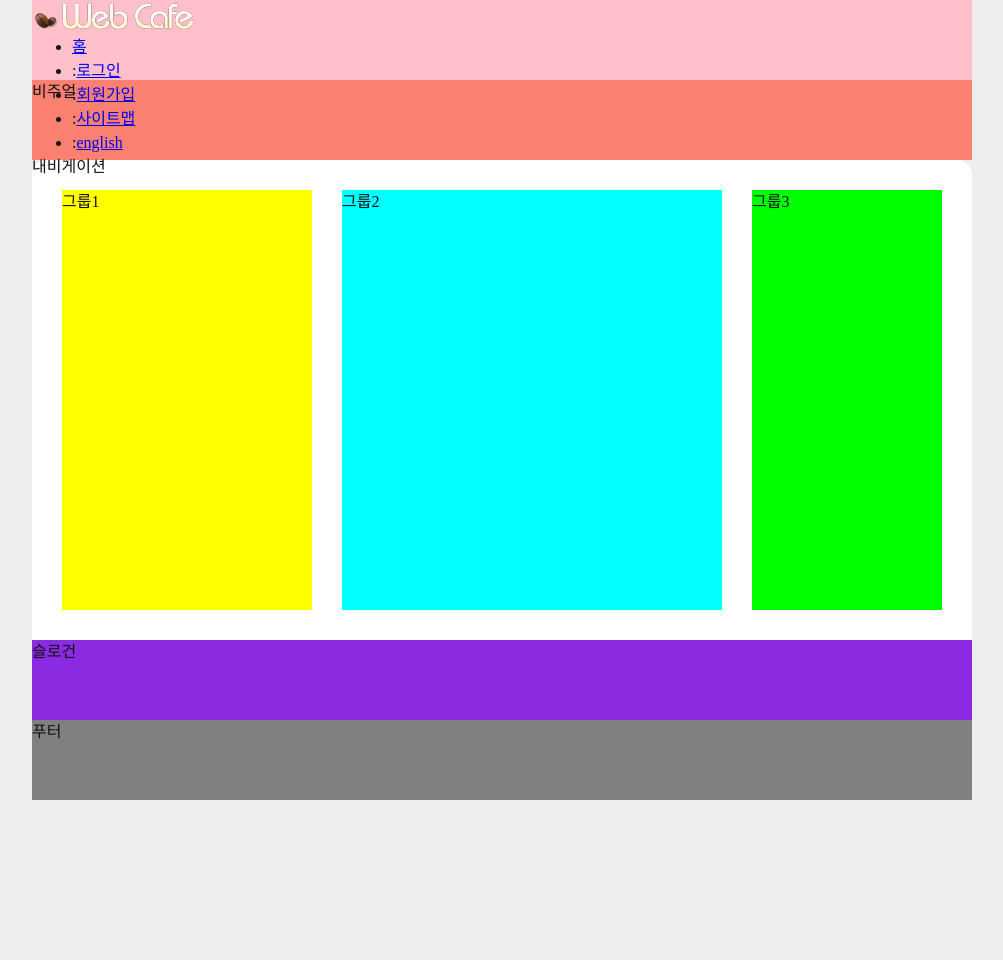
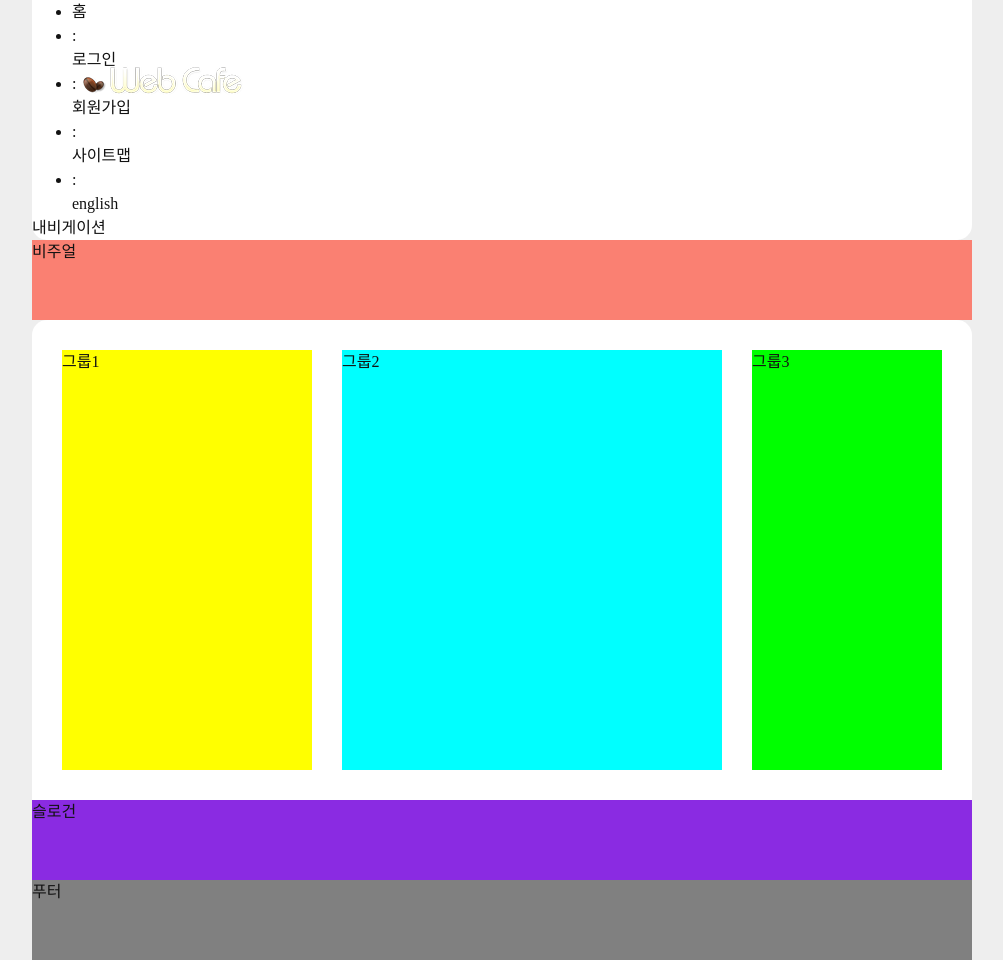
Before and after one commit to yurim-k/multi-0922, a plain HTML site: page index.html in a window 1280 px wide. Shown: the whole page, without its empty margins (138-1141 px from the left). Before the commit the page ends 800 px from the top, so only its background shows below. Drawn offline with Linux system fonts and the light colour scheme; a web font is replaced by a local one.

Commit message:
로고 스타일링(position)

```diff
--- a/styles/base.css
+++ b/styles/base.css
@@ -4,3 +4,10 @@ body {
   background-color: #eee;
   color: #121212;
 }
+
+/* 하이퍼 링크 */
+a {
+  display: block;
+  text-decoration: none;
+  color: inherit;
+}
--- a/styles/main.css
+++ b/styles/main.css
@@ -4,8 +4,9 @@
 }
 
 .header {
-  background-color: pink;
-  height: 10vh;
+  position: relative;
+  background-color: #ffffff;
+  border-radius: 0 0 15px 15px;
 }
 
 .visual {
@@ -97,3 +98,18 @@
     /* flex: 0 1 max-content; */
   }
 }
+
+/* 로고 */
+.logo {
+  position: absolute;
+  top: 64px;
+  left: 48px;
+}
+
+/* 유틸리티 메뉴 */
+.utility-menu {
+}
+
+/* 내비게이션 */
+.navigation {
+}
```
